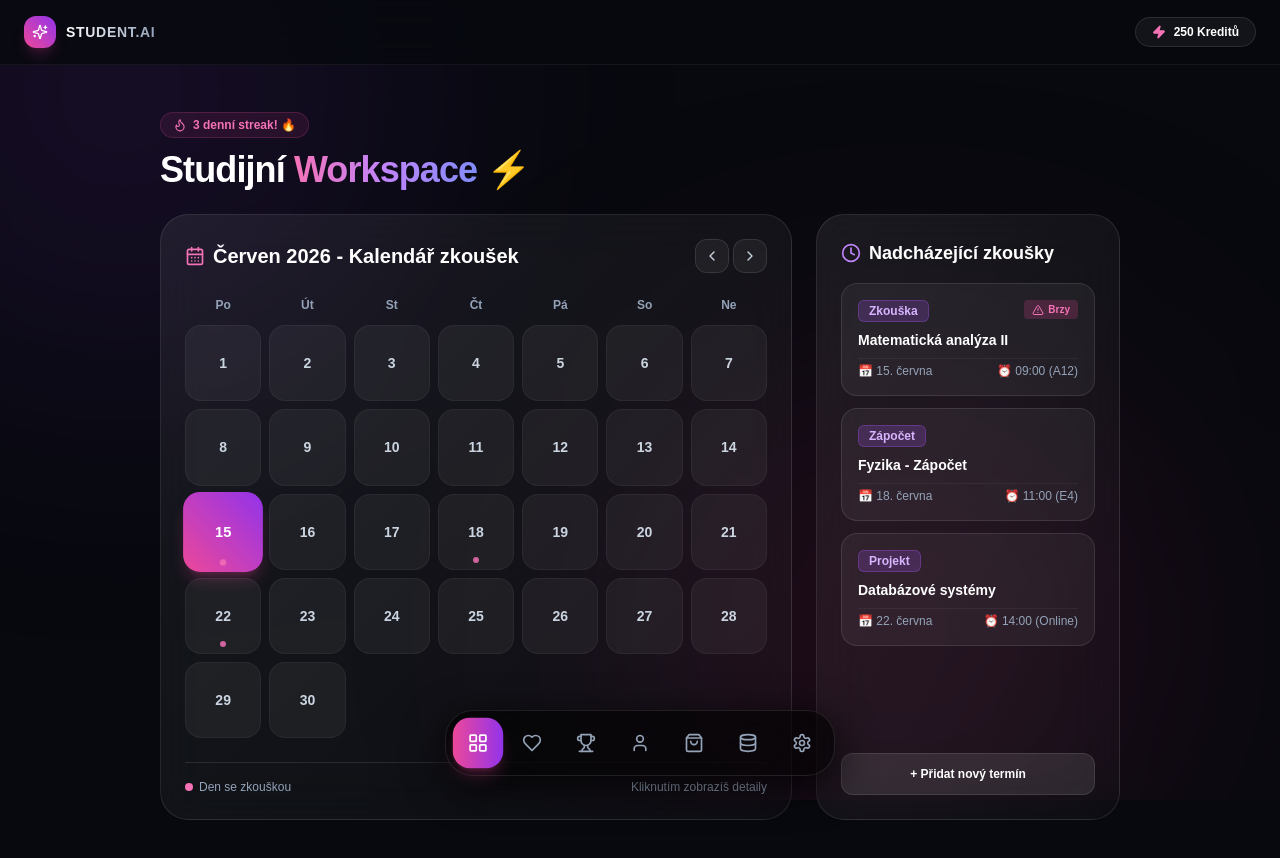
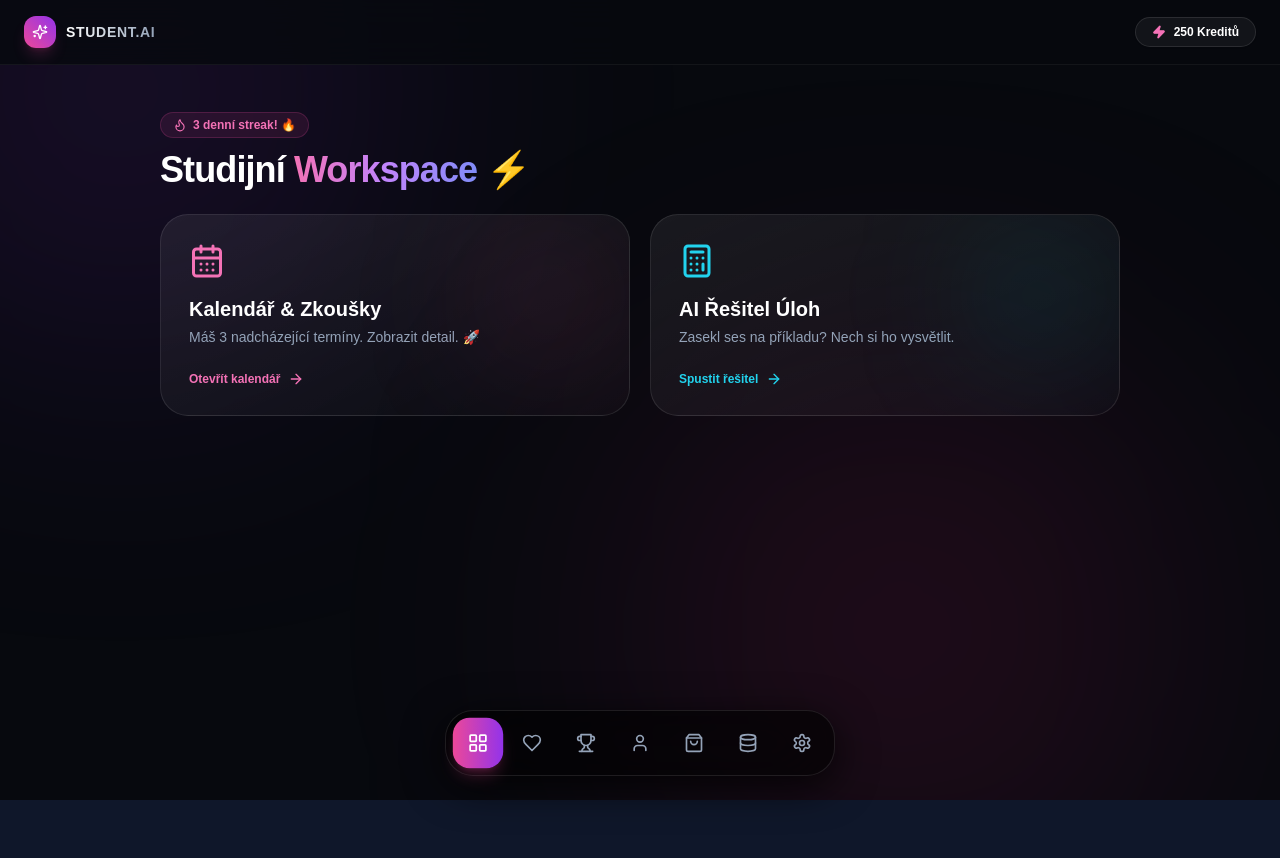
Before and after one commit to InfinityLook/Student-Ai, a Next.js app: page / in a window 1280 px wide. Shown: the top 858 px of the page. After the commit the page ends 800 px from the top, so only its background shows below. Built offline with nearby package versions, Linux system fonts and the light colour scheme.

Commit message:
Enhance DashboardShell with new features and icons

```diff
--- a/components/DashboardShell.tsx
+++ b/components/DashboardShell.tsx
@@ -3,7 +3,6 @@
 import React, { useState } from 'react';
 import { motion, AnimatePresence } from 'framer-motion';
 import {
-  Layers,
   Calculator,
   CalendarDays,
   ShoppingBag,
@@ -15,7 +14,8 @@ import {
   Trophy,
   Database,
   Sparkles,
-  Flame
+  Flame,
+  ArrowRight
 } from 'lucide-react';
 import CalendarModule from './modules/CalendarModule';
 
@@ -49,10 +49,43 @@ export default function DashboardShell() {
               </div>
             </div>
 
-            {/* Vložený modul kalendáře a zkoušek */}
-            <CalendarModule />
+            {/* Hlavní karty ve Workspace */}
+            <div className="grid grid-cols-1 md:grid-cols-2 gap-5">
+              {/* Kliknutelná karta kalendáře, která hodí uživatele do modulu kalendáře */}
+              <div
+                onClick={() => setActiveView('calendar')}
+                className="group relative overflow-hidden rounded-[28px] bg-gradient-to-br from-white/[0.07] to-white/[0.02] border border-white/10 p-7 hover:border-pink-500/50 transition-all duration-300 hover:scale-[1.01] cursor-pointer flex flex-col justify-between"
+              >
+                <div className="absolute top-0 right-0 w-40 h-40 bg-pink-500/10 rounded-full blur-3xl group-hover:bg-pink-500/20 transition-all" />
+                <div>
+                  <CalendarDays className="w-9 h-9 text-pink-400 mb-4" />
+                  <h3 className="text-xl font-bold text-white mb-1">Kalendář & Zkoušky</h3>
+                  <p className="text-sm text-slate-400">Máš 3 nadcházející termíny. Zobrazit detail. 🚀</p>
+                </div>
+                <div className="mt-6 flex items-center gap-2 text-xs font-bold text-pink-400 group-hover:translate-x-1 transition-transform">
+                  <span>Otevřít kalendář</span>
+                  <ArrowRight className="w-4 h-4" />
+                </div>
+              </div>
+
+              {/* Karta 2: AI Řešitel */}
+              <div className="group relative overflow-hidden rounded-[28px] bg-gradient-to-br from-white/[0.07] to-white/[0.02] border border-white/10 p-7 hover:border-cyan-500/50 transition-all duration-300 hover:scale-[1.01] cursor-pointer flex flex-col justify-between">
+                <div className="absolute top-0 right-0 w-40 h-40 bg-cyan-500/10 rounded-full blur-3xl group-hover:bg-cyan-500/20 transition-all" />
+                <div>
+                  <Calculator className="w-9 h-9 text-cyan-400 mb-4" />
+                  <h3 className="text-xl font-bold text-white mb-1">AI Řešitel Úloh</h3>
+                  <p className="text-sm text-slate-400">Zasekl ses na příkladu? Nech si ho vysvětlit.</p>
+                </div>
+                <div className="mt-6 flex items-center gap-2 text-xs font-bold text-cyan-400 group-hover:translate-x-1 transition-transform">
+                  <span>Spustit řešitel</span>
+                  <ArrowRight className="w-4 h-4" />
+                </div>
+              </div>
+            </div>
           </div>
         );
+      case 'calendar':
+        return <CalendarModule onBack={() => setActiveView('workspace')} />;
       case 'pet':
         return (
           <div className="rounded-[32px] bg-gradient-to-b from-purple-900/20 to-black/40 border border-purple-500/20 p-8 max-w-xl mx-auto text-center space-y-6 backdrop-blur-xl">
@@ -201,7 +234,7 @@ export default function DashboardShell() {
       <nav className="fixed bottom-6 left-1/2 -translate-x-1/2 z-50 flex items-center gap-1.5 p-2 rounded-[28px] bg-black/60 backdrop-blur-2xl border border-white/10 shadow-[0_10px_40px_rgba(0,0,0,0.8)]">
         {navItems.map((item) => {
           const Icon = item.icon;
-          const isActive = activeView === item.id;
+          const isActive = activeView === item.id || (activeView === 'calendar' && item.id === 'workspace');
           return (
             <button
               key={item.id}
@@ -221,4 +254,4 @@ export default function DashboardShell() {
 
     </div>
   );
-    }
+                }
```
